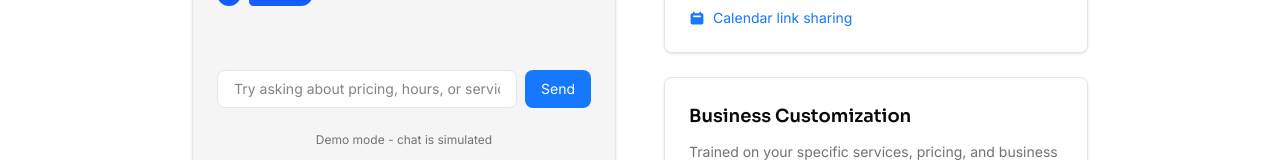
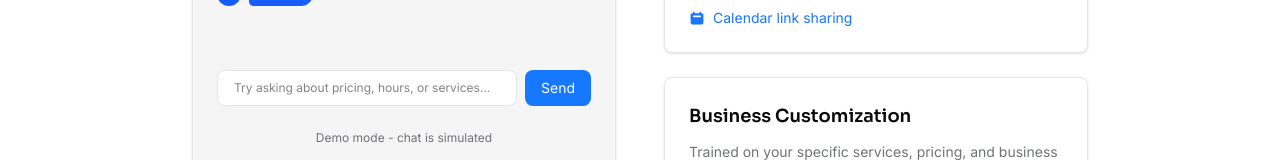
Before and after one commit to cabecaturbo/netiawebsite, a Next.js app: page /demo in a window 1280 px wide. Shown: the part 716-876 px from the top of the page. Built offline with nearby package versions, Linux system fonts and the light colour scheme.

Commit message:
Make placeholder text smaller so it all fits in input box
- Changed from text-sm to text-xs for smaller placeholder text
- All placeholder text now fits in the input box
- Better visual balance with smaller text
- Cleaner appearance with properly sized text

```diff
--- a/components/AnimatedChat.tsx
+++ b/components/AnimatedChat.tsx
@@ -145,7 +145,7 @@ export const AnimatedChat = () => {
         <input
           type="text"
           placeholder="Try asking about pricing, hours, or services..."
-          className="flex-1 px-4 py-2 border border-border rounded-lg text-sm bg-white"
+          className="flex-1 px-4 py-2 border border-border rounded-lg text-xs bg-white"
           disabled
         />
         <button className="px-4 py-2 bg-primary-500 text-white rounded-lg text-sm hover:bg-primary-600 transition-colors" disabled>
```
